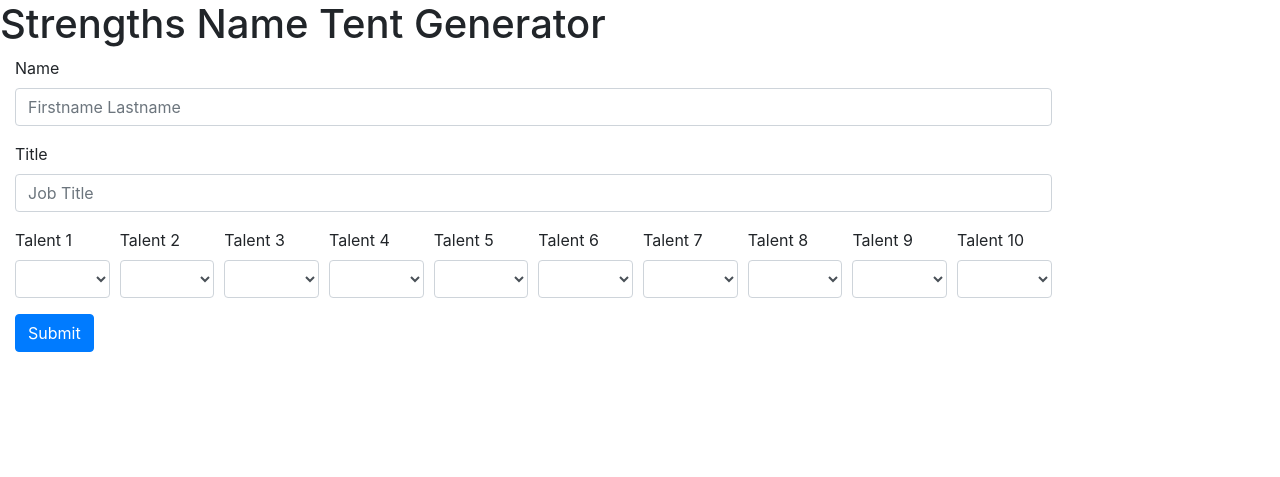
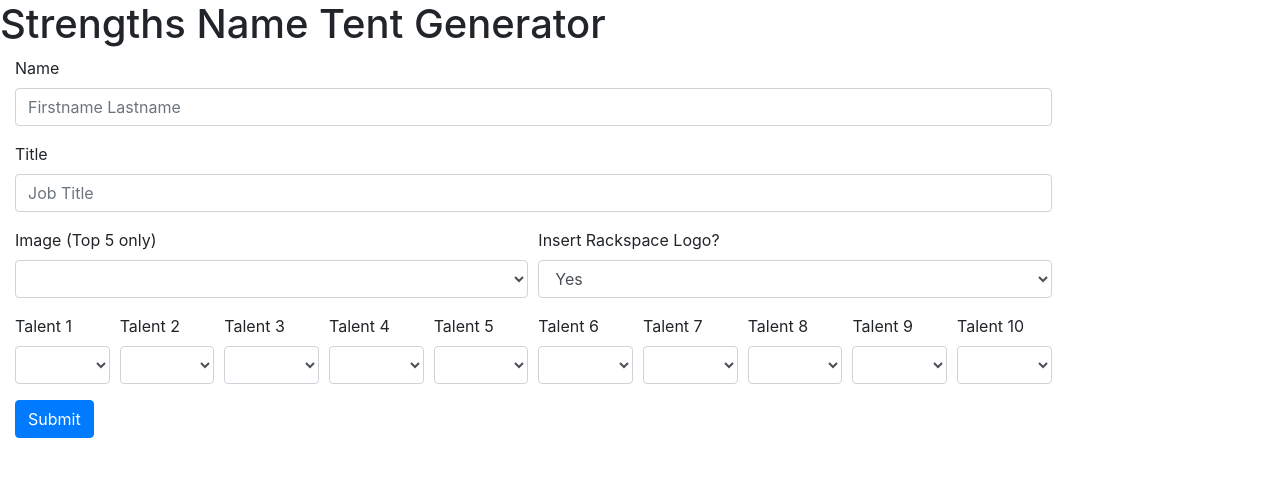
Before and after one commit to jeremyprice/strengths_name_tents, a Flask app: page / in a window 1280 px wide. Shown: the top 477 px of the page. Run offline with Flask 2, Linux system fonts and the light colour scheme; some libraries are stand-ins or nearby versions.

Commit message:
fixed server to have logo and image options

```diff
--- a/render_pdf.py
+++ b/render_pdf.py
@@ -22,6 +22,8 @@ RACKSPACE_GREY_RGB = (0.2, 0.2, 0.2)
 RACKSPACE_TEXT_RGB = (0.25, 0.25, 0.25)
 LEFT_X = 0.75 * inch
 LEFT_2ND_COL = 4.0 * inch
+IMAGE_MAX_WIDTH = LEFT_2ND_COL - LEFT_X
+IMAGE_MAX_HEIGHT = 2.5 * inch
 
 
 def load_fonts():
@@ -86,10 +88,16 @@ def print_lines(canvas):
 def print_image(image, canvas, scaling=1.0, font_scaling=1.0):
     im = Image.open(image)
     im_w, im_h = im.size
-    new_height = 2.5 * inch
+    new_height = IMAGE_MAX_HEIGHT
     scale = new_height / im_h
     new_width = im_w * scale
-    y = text_start_y - new_height - (2 * small_line_spacing)
+    if new_width > IMAGE_MAX_WIDTH:
+        # image is too wide
+        new_width = IMAGE_MAX_WIDTH
+        scale = new_width / im_w
+        new_height = im_h * scale
+    offset = IMAGE_MAX_HEIGHT/2 + new_height/2
+    y = text_start_y - offset - (2 * small_line_spacing)
     x = LEFT_X
     # TODO: center picture and scale appropriately
     reportlab.platypus.Image(image, width=new_width, height=new_height).drawOn(canvas, x, y)
--- a/server.py
+++ b/server.py
@@ -13,6 +13,7 @@ app = Flask(__name__)
 strengths_data = yaml.safe_load(open('strengths_data.yml', 'r').read())
 strengthsfinder = strengths_data['StrengthsFinderThemes']
 s_strengthsfinder = set(strengthsfinder)
+image_options = strengths_data['images']
 render_pdf.load_fonts()
 
 
@@ -47,10 +48,10 @@ def setup_logging():
 def index():
     # load index.html through the template engine and fire it at the user
     return render_template('index.html', strengthsfinder=strengthsfinder,
-                           input_count=10)
+                           image_options=image_options, input_count=10)
 
 
-def sanity_checks(name, strengths):
+def sanity_checks(name, strengths, image, rax_logo):
     # get rid of the blank strengths
     strengths = list(filter(lambda x: x != '', strengths))
     if request.form['input-strengths']:
@@ -79,6 +80,10 @@ def sanity_checks(name, strengths):
         # got a duplicate
         app_log.error('A duplicate strength was submitted: {}'.format(strengths))
         return "Error: had a duplicate talent in the list"
+    if len(strengths) > 5 and image:
+        # can only do top 5 with an image
+        app_log.error('Image selected with more than top 5')
+        return "Error: Cannot select an image for more than top 5"
     return strengths
 
 
@@ -90,17 +95,31 @@ def generate():
     app_log.info('Got a submission')
     name = request.form.get('nameInput')
     title = request.form.get('titleInput')
+    image = request.form.get('imageInput')
+    if image == "":
+        image = None
+    else:
+        try:
+            image = os.path.join('images', image_options[image])
+        except KeyError:
+            app_log.warning('Invalid image submitted: {}'.format(image))
+            image = None
+    rax_logo = request.form.get('useLogoInput')
+    if rax_logo == "Yes":
+        rax_logo = True
+    else:
+        rax_logo = False
     if title == '':
         title = None
     strengths = [request.form.get('inputStrength{}'.format(idx)) for idx in range(1, 11)]
-    strengths = sanity_checks(name, strengths)
+    strengths = sanity_checks(name, strengths, image, rax_logo)
     if isinstance(strengths, str):
         return strengths, 400
     app_log.info('Name: {}, Strengths: {}, Title: {}'.format(name, strengths, title))
     fname = '{}_name_tent.pdf'.format(name)
     fdir = 'pdfs/'
-    render_pdf.create_name_tent(fdir + fname, name, strengths, title)
-    return send_from_directory(fdir, fname)
+    render_pdf.create_name_tent(fdir + fname, name, strengths, title, image=image, logo=rax_logo)
+    return send_from_directory(fdir, fname, as_attachment=True)
 
 
 @app.route('/python/')
--- a/strengths_data.yml
+++ b/strengths_data.yml
@@ -33,3 +33,8 @@ StrengthsFinderThemes:
 - Significance
 - Strategic
 - Woo
+images:
+  "Onica Logo": onica-logo.png
+  "Rookie O": ro-logo.png
+  "ELP Logo": elp-large.png
+  "ALP Logo": alp-large.png
--- a/templates/index.html
+++ b/templates/index.html
@@ -23,12 +23,29 @@
           <input type="text" class="form-control" id="titleInput" name="titleInput" placeholder="Job Title"/>
         </div>
         <div class="form-row">
+          <div class="form-group col">
+            <label for="imageInput">Image (Top 5 only)</label>
+            <select id="imageInput" name="imageInput" class="form-control">
+              <option selected></option>
+              {%- for image in image_options.keys() %}
+              <option>{{ image }}</option>
+              {%- endfor %}
+            </select>
+          </div>
+          <div class="form-group col">
+            <label for="useLogoInput">Insert Rackspace Logo?</label>
+            <select id="useLogoInput" name="useLogoInput" class="form-control">
+              <option selected>Yes</option>
+              <option>No</option>
+            </select>
+          </div>
+        </div>
+        <div class="form-row">
           {%- for strength_idx in range(1, input_count+1) %}
           <div class="form-group col">
             <label for="inputStrength{{ strength_idx }}">Talent {{ strength_idx }}</label>
             <select id="inputStrength{{ strength_idx }}" name="inputStrength{{ strength_idx }}" class="form-control">
               <option selected></option>
-              <option>- StrengthsFinder Themes</option>
               {%- for theme in strengthsfinder %}
               <option>{{ theme }}</option>
               {%- endfor %}
```
Also changed, not shown: images/alp-large.png (added), images/elp-large.png (added).
